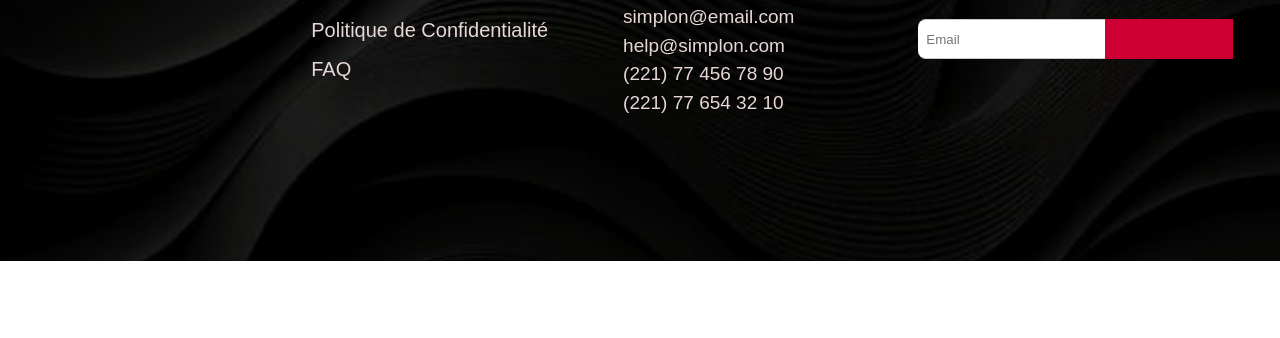
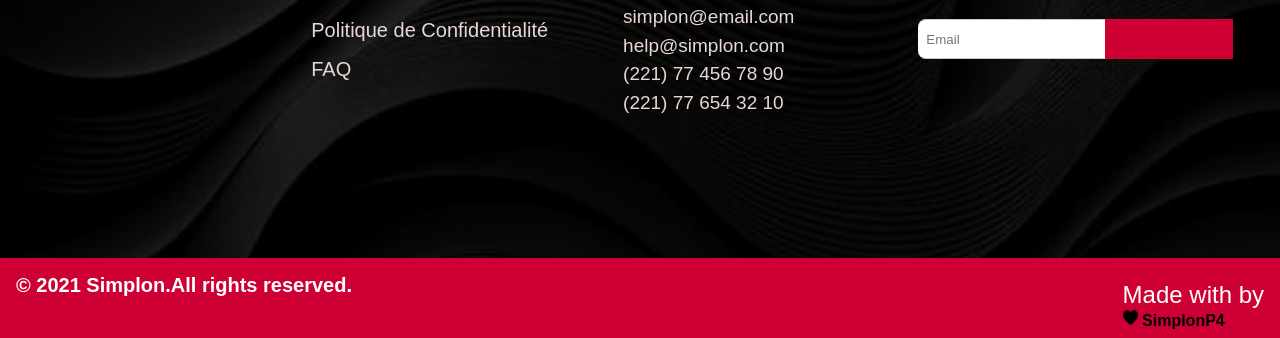
Before and after one commit to Alphahime/home, a plain HTML site: page index.html in a window 1280 px wide. Shown: the part 7073-7411 px from the top of the page. Before the commit the page ends 7334 px from the top, so only its background shows below. Drawn offline with Linux system fonts and the light colour scheme.

Commit message:
modficationd du footer

```diff
--- a/index.html
+++ b/index.html
@@ -400,7 +400,10 @@
                 </footer>
 
       </div>
-
+      <div class="copy">
+        <span class="date">&copy; 2021 Simplon.All rights reserved.</span>
+        <span><P>Made with by </P><img src="heart (1).png" alt=""> <strong>SimplonP4</strong></span>
+     </div>
 
 </body>
 </html>
--- a/style.css
+++ b/style.css
@@ -1149,3 +1149,31 @@ form {
   border: 2px solid black;
   position: absolute;
 } */
+
+.copy {
+  width: 100%;
+  height: 80px;
+  background-color: #ce0033;
+  justify-content: space-between;
+  display: flex;
+  padding: 1rem;
+  position: absolute;
+  margin-top: 215rem;
+}
+
+.date {
+  font-size: 20px;
+  color: white;
+  font-weight: 600;
+  font-family: Arial, Helvetica, sans-serif;
+}
+
+.copy span p {
+  color: white;
+  font-weight: normal;
+}
+
+.copy span img {
+  width: 15px;
+  height: 17px;
+}
```
Also changed, not shown: fabrique.html (+17 -17 lines).
